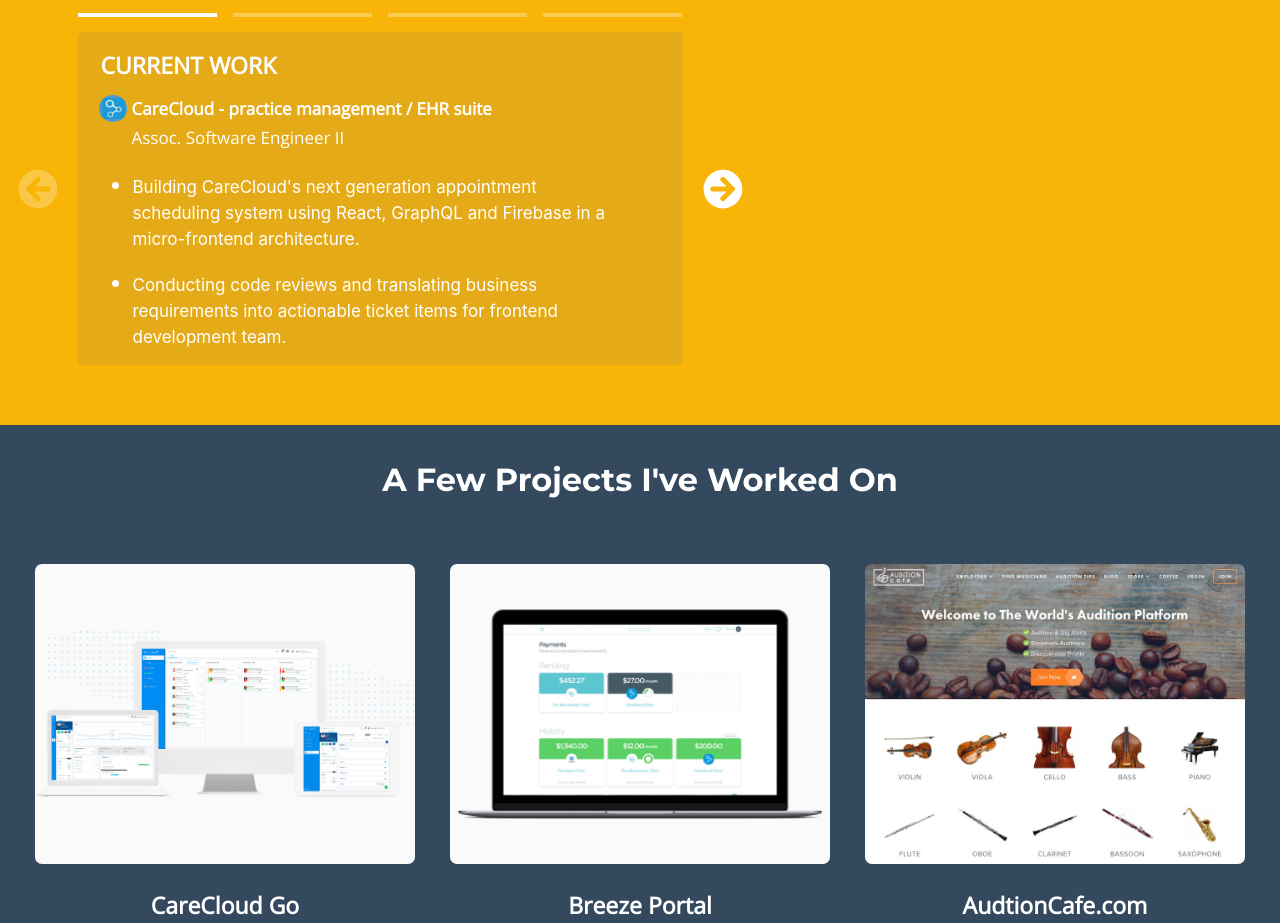
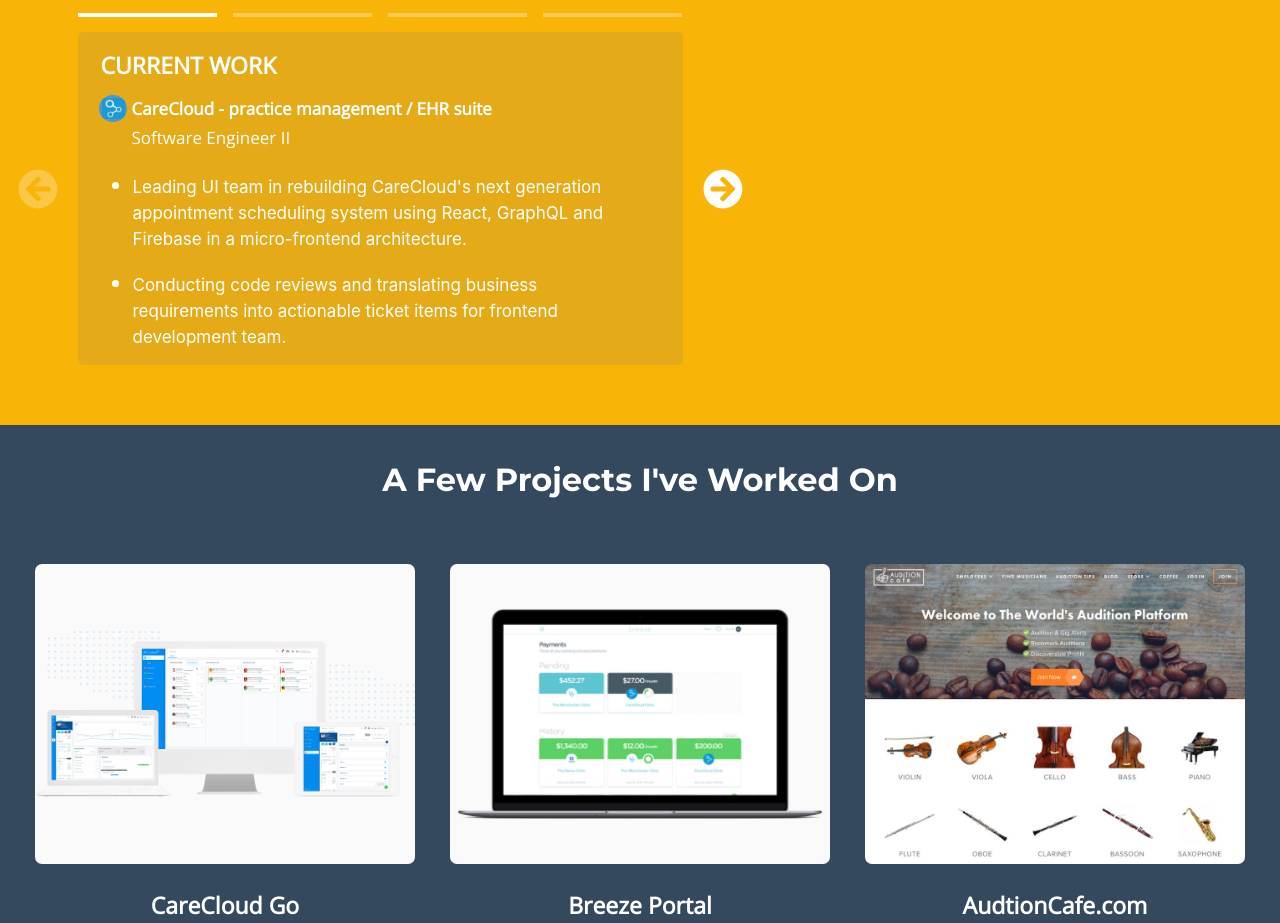
Before and after one commit to kevinschaffter/react-portfolio, a React (Create React App) app: page / in a window 1280 px wide. Shown: the part 1200-2123 px from the top of the page. Built offline with nearby package versions, Linux system fonts and the light colour scheme.

Commit message:
Updated Title and Resume

```diff
--- a/src/components/slider/slides/work/Work.jsx
+++ b/src/components/slider/slides/work/Work.jsx
@@ -11,12 +11,12 @@
       </div>
       <div className={classes.infoContainer}>
         <p>CareCloud - practice management / EHR suite</p>
-        <p>Assoc. Software Engineer II</p>
+        <p>Software Engineer II</p>
         <ul>
           <li>
             <span>
-              Building CareCloud's next generation appointment scheduling system using React, GraphQL and Firebase in a
-              micro-frontend architecture.
+              Leading UI team in rebuilding CareCloud's next generation appointment scheduling system using React,
+              GraphQL and Firebase in a micro-frontend architecture.
             </span>
           </li>
           <li>
```
Also changed, not shown: 1 other file (tests, documents, lock files or other folders).
